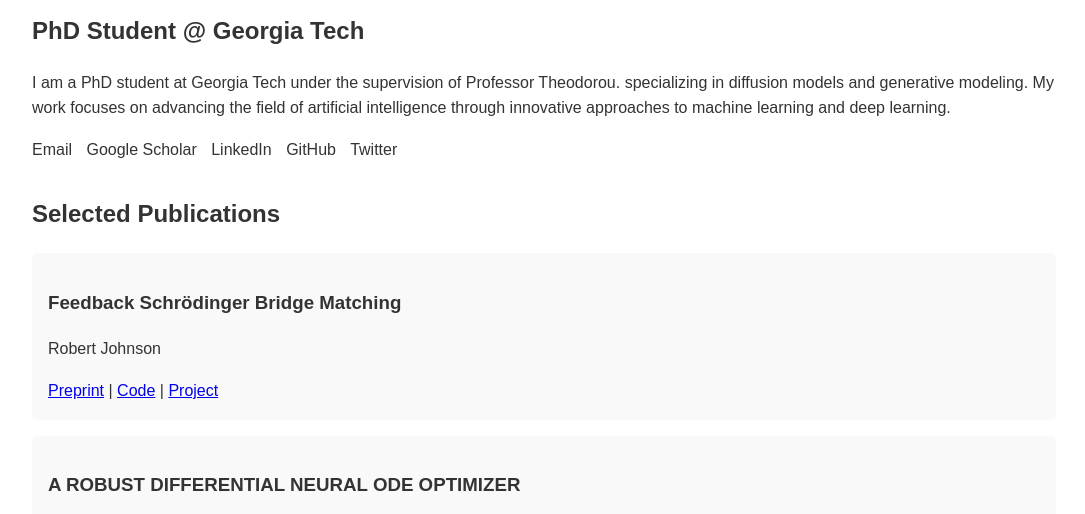
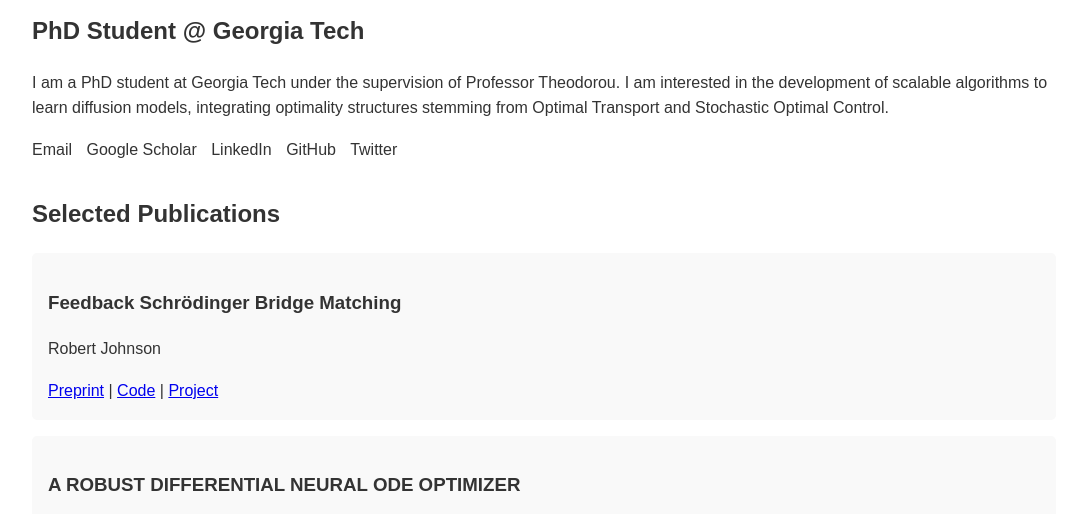
Before and after one commit to panostheo98/panostheo98.github.io, a plain HTML site: page index.html in a window 1280 px wide. Shown: the part 286-800 px from the top of the page, without its empty margins (96-1181 px from the left). Drawn offline with Linux system fonts and the light colour scheme.

Commit message:
Update index.html

```diff
--- a/index.html
+++ b/index.html
@@ -95,7 +95,7 @@
         <img src="https://media.licdn.com/dms/image/v2/D4D03AQGDheP7HxJ0MQ/profile-displayphoto-shrink_800_800/profile-displayphoto-shrink_800_800/0/1715106458562?e=1733961600&v=beta&t=BXk0hZAumGLsSc_ofEgyg4Zwn2ann9QhbzO1EuCVLJQ" alt="Profile Picture" class="profile-image" id="profile-image">
         <h1>PhD Student @ Georgia Tech </h1>
         <p>I am a PhD student at Georgia Tech under the supervision of Professor Theodorou.
-            specializing in diffusion models and generative modeling. My work focuses on advancing the field of artificial intelligence through innovative approaches to machine learning and deep learning.</p>
+            I am interested in the development of scalable algorithms to learn diffusion models, integrating optimality structures stemming from Optimal Transport and Stochastic Optimal Control.
         <div class="social-links">
             <a href="mailto:researcher@example.com">Email</a>
             <a href="https://scholar.google.com" target="_blank" rel="noopener noreferrer">Google Scholar</a>
```
